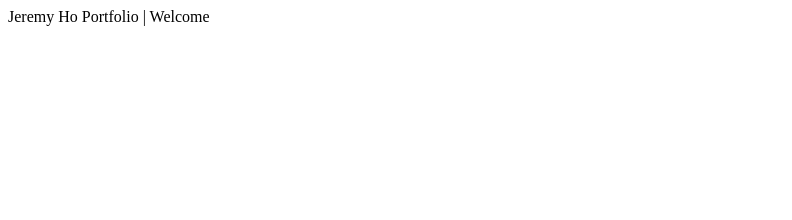
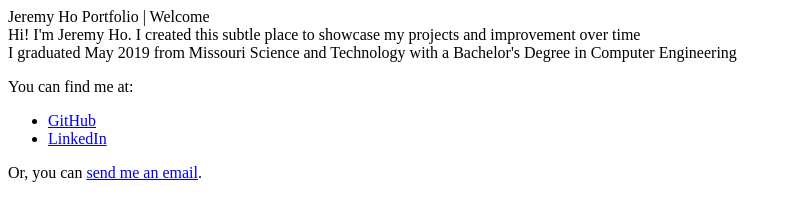
Before and after one commit to HoJ314/HoJ314.github.io, a plain HTML site: page index.html in a window 1280 px wide. Shown: the whole page, without its empty margins (0-792 px from the left). Drawn offline with Linux system fonts and the light colour scheme.

Commit message:
Added description, about, and contact section

```diff
--- a/index.html
+++ b/index.html
@@ -9,6 +9,22 @@
     <link rel="stylesheet" href="./css/style.css">
   </head>
   <body>
+    <main>
+      <section id="desc">
+        <hi> Hi! I'm Jeremy Ho. I created this subtle place to
+          showcase my projects and improvement over time </hi>
+      </section>
+      <section id="about">
+        <hi> I graduated May 2019 from Missouri Science and Technology with a Bachelor's Degree in Computer Engineering  </hi>
+      </section>
+      <section id="contact">
+        <p> You can find me at: </p>
+        <ul>
+          <li><a href="https://github.com/HoJ314">GitHub</a></li>
+          <li><a href="https://www.linkedin.com/in/jeremynho/">LinkedIn</a></li>
+        </ul>
+      <p>Or, you can <a href="mailto:Hoj314@gmail.com">send me an email</a>.</p>
+      </section>
 
   </body>
 </html>
```
